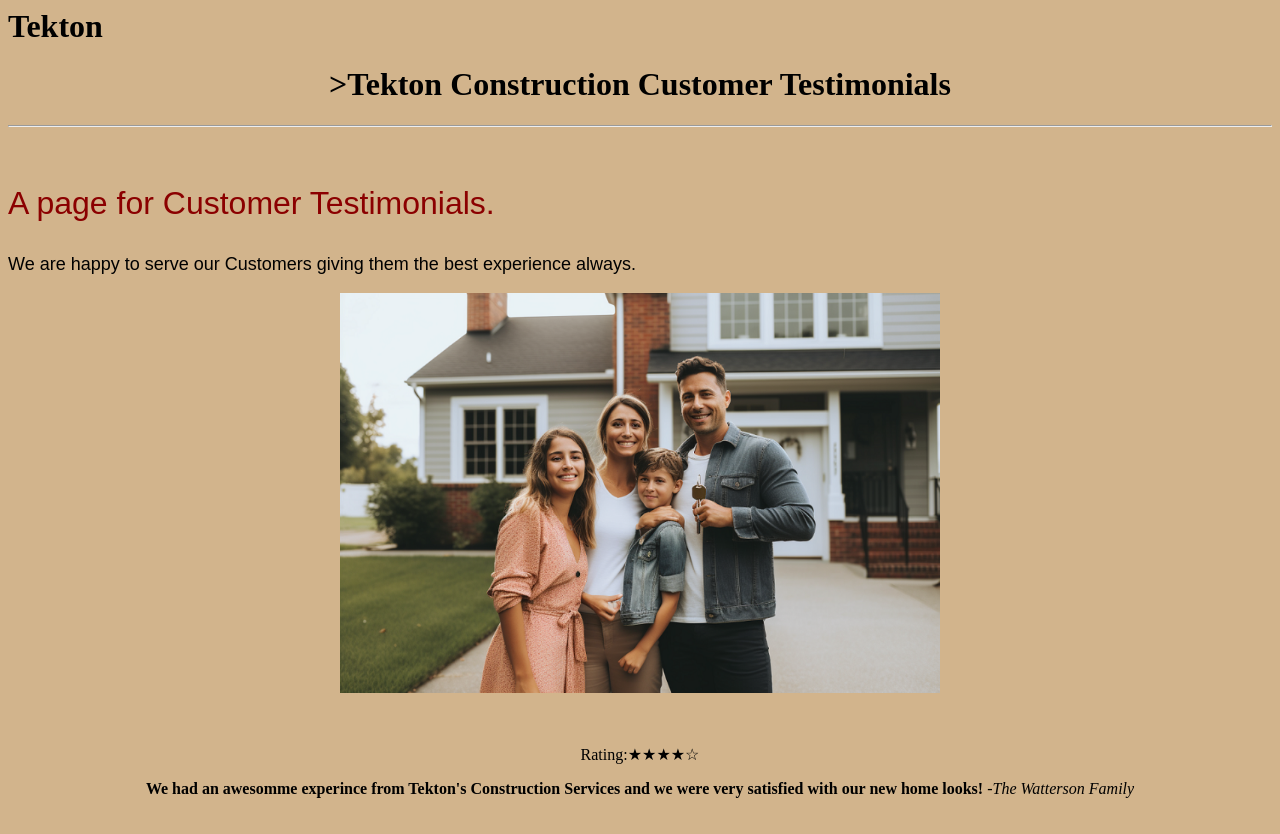
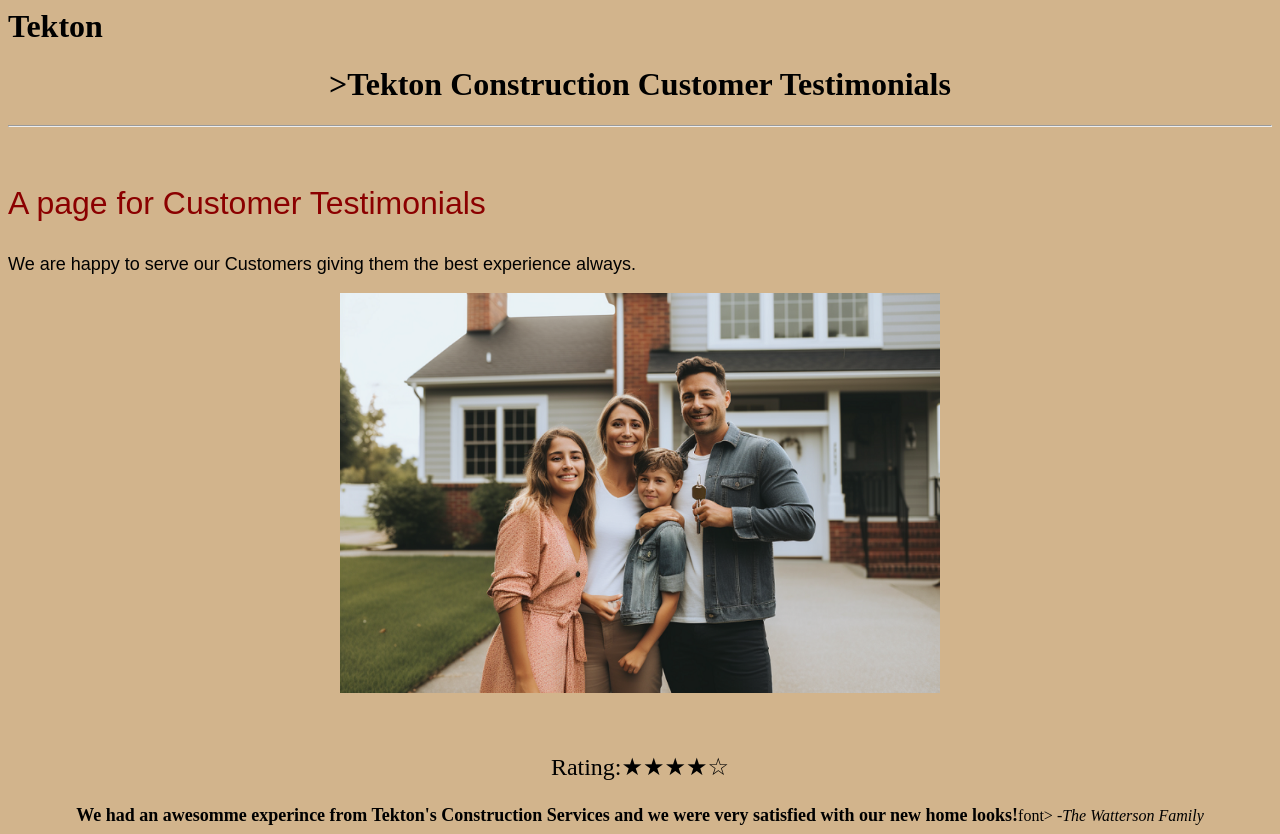
Before and after one commit to TejasivasaiAlluri/TejasivasaiAlluri.github.io, a plain HTML site: page index.html in a window 1280 px wide. Before the commit the page ends 806 px from the top, so only its background shows below. Drawn offline with Linux system fonts and the light colour scheme.

Commit message:
index.html

```diff
--- a/index.html
+++ b/index.html
@@ -8,14 +8,14 @@
 <center><h1>><b>Tekton Construction Customer Testimonials</b></h1></center>
 <hr>
 <br>
-<font color = "#8B0000" size = 6><p style = "font-family:Arial;"> A page for Customer Testimonials.</p></font>
+<font color = "#8B0000" size = 6><p style = "font-family:Arial;"> A page for Customer Testimonials</p></font>
 <font color = "#000000" size = 4><p style = "font-family:Arial;"> We are happy to serve our Customers giving them the best experience always.</p></font>
 <center><img src = "Tektonimage_happy.png" width = 600 height = 400> </center>
 <br>
 <br>
 <center>
-<p>Rating:★★★★☆ </p>
-<b>We had an awesomme experince from Tekton's Construction Services and we were very satisfied with our new home looks!</b>
+<font size = 5 ><p>Rating:★★★★☆</p></font>
+<font size = 4> <b>We had an awesomme experince from Tekton's Construction Services and we were very satisfied with our new home looks!</b></font>font>
 <i>-The Watterson Family</i>
 </center>
 
```
